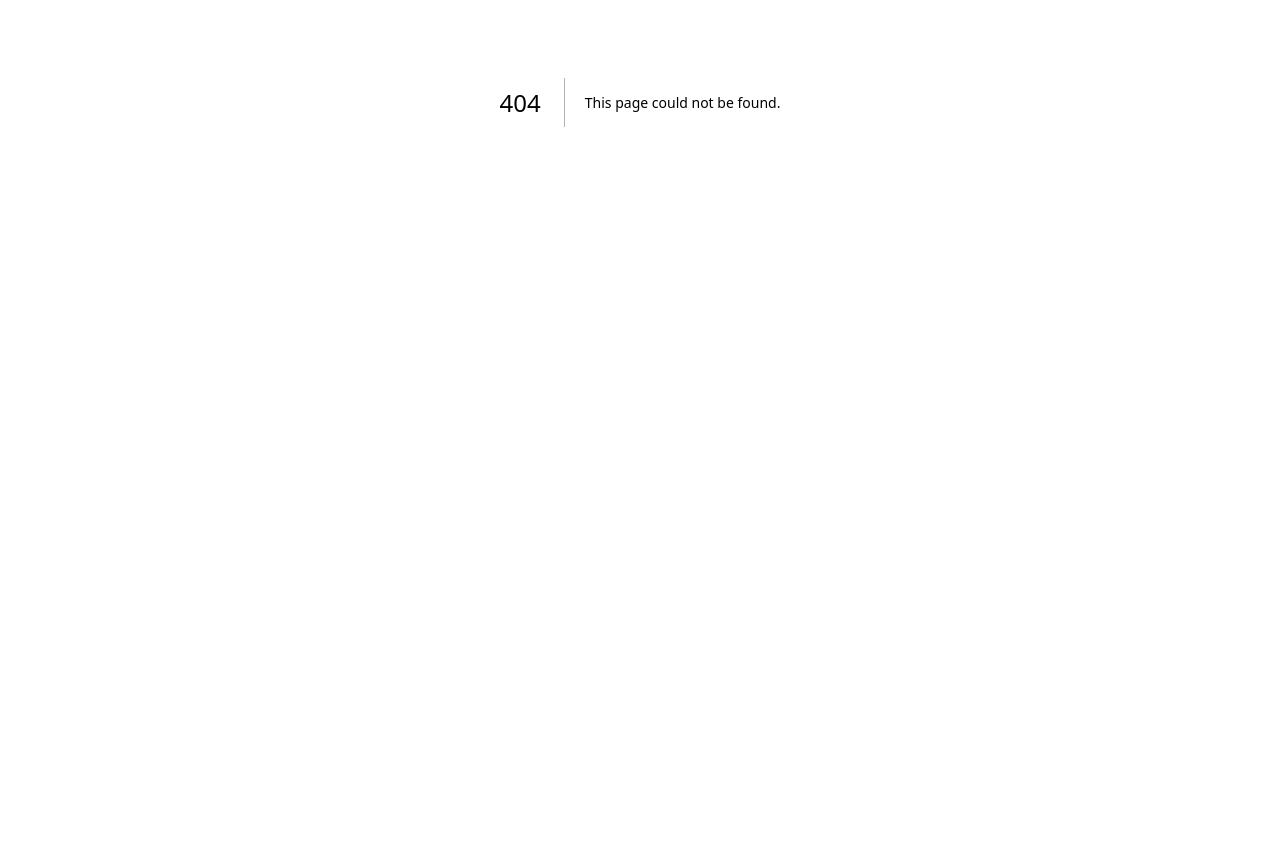
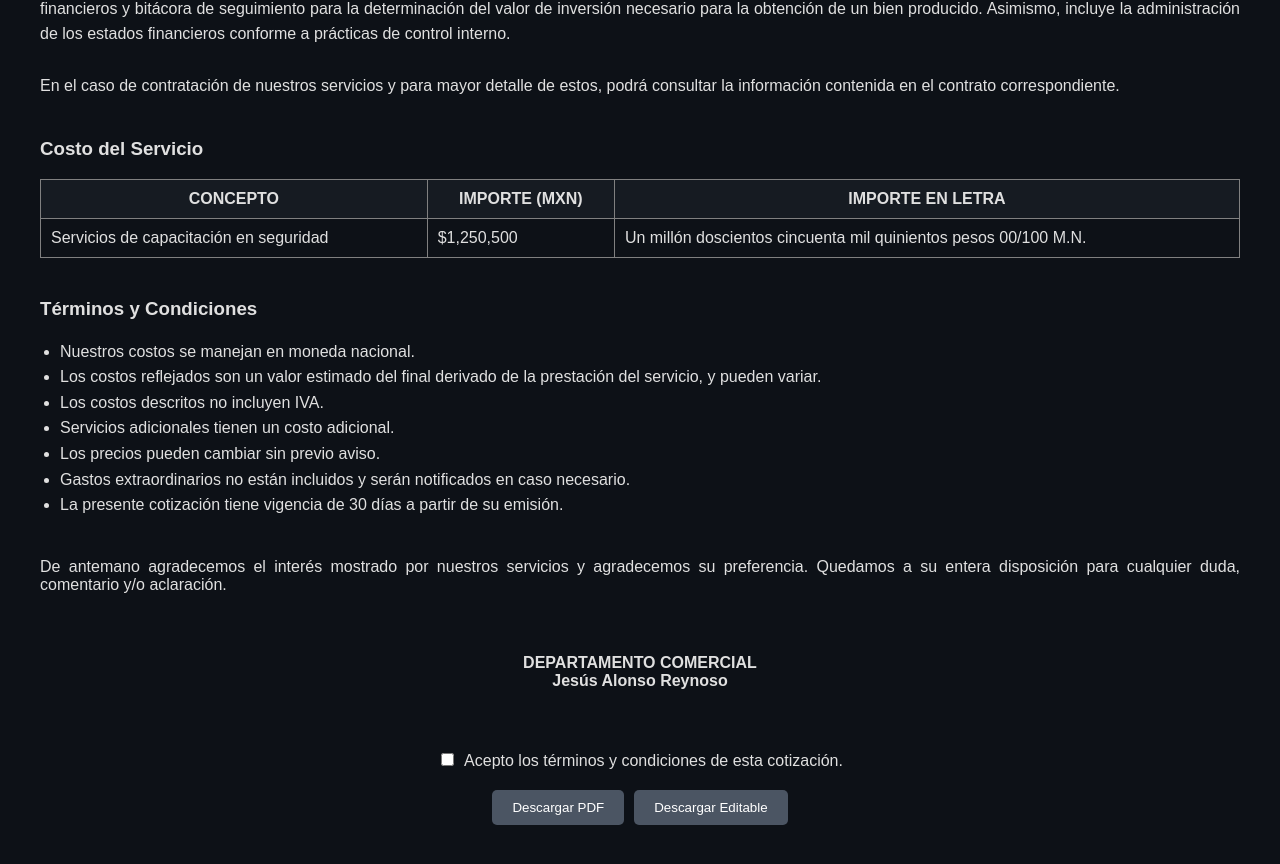
Before and after one commit to eaac83/evidentia, a Next.js app: page /documentos in a window 1280 px wide. Before the commit this address had no page. Shown: the part 298-1162 px from the top of the page. Before the commit the page ends 800 px from the top, so only its background shows below. Built offline with nearby package versions, Linux system fonts and the light colour scheme.

Commit message:
Add files via upload

```diff
--- /dev/null
+++ b/pages/documentos.js
@@ -0,0 +1,184 @@
+
+import { useState } from 'react';
+import jsPDF from 'jspdf';
+
+function numeroALetras(num) {
+  const unidades = ['','uno','dos','tres','cuatro','cinco','seis','siete','ocho','nueve'];
+  const decenas = ['','diez','veinte','treinta','cuarenta','cincuenta','sesenta','setenta','ochenta','noventa'];
+  const centenas = ['','ciento','doscientos','trescientos','cuatrocientos','quinientos','seiscientos','setecientos','ochocientos','novecientos'];
+  const especiales = ['diez','once','doce','trece','catorce','quince'];
+
+  function convertirGrupo(n) {
+    let salida = '';
+    if (n === '100') return 'cien';
+    if (n[0] !== '0') salida += centenas[parseInt(n[0])] + ' ';
+    const d = parseInt(n.substring(1));
+    if (d <= 9) salida += unidades[d];
+    else if (d <= 15) salida += especiales[d - 10];
+    else {
+      salida += decenas[parseInt(n[1])];
+      if (n[2] !== '0') salida += ' y ' + unidades[parseInt(n[2])];
+    }
+    return salida.trim();
+  }
+
+  function convertirNumero(numero) {
+    const padded = numero.toString().padStart(9, '0');
+    const millones = padded.substring(0, 3);
+    const miles = padded.substring(3, 6);
+    const cientos = padded.substring(6, 9);
+
+    let letras = '';
+
+    if (parseInt(millones) > 0) {
+      letras += (millones === '001') ? 'un millón ' : convertirGrupo(millones) + ' millones ';
+    }
+
+    if (parseInt(miles) > 0) {
+      letras += (miles === '001') ? 'mil ' : convertirGrupo(miles) + ' mil ';
+    }
+
+    if (parseInt(cientos) > 0) {
+      letras += convertirGrupo(cientos);
+    }
+
+    return letras.trim();
+  }
+
+  num = parseFloat(num).toFixed(2);
+  const partes = num.split('.');
+  const entero = parseInt(partes[0]);
+  const centavos = partes[1];
+
+  if (entero === 0) return `Cero pesos ${centavos}/100 M.N.`;
+
+  const letras = convertirNumero(entero);
+  return letras.charAt(0).toUpperCase() + letras.slice(1) + ` pesos ${centavos}/100 M.N.`;
+}
+
+export default function Documentos() {
+  const razonSocial = 'JAR Soluciones Industriales';
+  const fecha = '5 de febrero de 2025';
+  const descripcionSAT = 'Servicios de capacitación en seguridad';
+  const monto = 1250500;
+  const importeEnLetra = numeroALetras(monto);
+
+  const [aceptado, setAceptado] = useState(false);
+
+  const handleDescargarPDF = () => {
+    const doc = new jsPDF();
+    doc.text(`Cotización de servicios para ${razonSocial}`, 10, 10);
+    doc.text(`Fecha: ${fecha}`, 10, 20);
+    doc.text(`Descripción: ${descripcionSAT}`, 10, 30);
+    doc.text(`Monto: $${monto.toLocaleString('es-MX')} (${importeEnLetra})`, 10, 40);
+    doc.save('cotizacion.pdf');
+  };
+
+  const handleDescargarEditable = () => {
+    alert(`El archivo editable tiene un costo adicional del 10% sobre el valor de la cotización.\nMonto adicional: $${(monto * 0.1).toLocaleString('es-MX')} MXN.\n\nEste archivo no se entrega de manera automática.\nPor favor contáctenos para gestionar este servicio adicional.`);
+  };
+
+  return (
+    <div style={{ backgroundColor: '#0d1117', color: '#e0e0e0', padding: '40px' }}>
+      <h2 style={{ textAlign: 'center', marginBottom: '30px' }}>COTIZACIÓN DE SERVICIOS PARA CLIENTE</h2>
+      <div style={{ display: 'flex', justifyContent: 'space-between', marginBottom: '30px' }}>
+        <div><strong>Cliente:</strong> {razonSocial}</div>
+        <div><strong>{fecha}</strong></div>
+      </div>
+
+      <p style={{ textAlign: 'justify', lineHeight: '1.6' }}>
+        Le enviamos un cordial saludo y un agradecimiento por el interés mostrado por nuestros servicios.
+        Con base en las diferentes pláticas sostenidas con personal de su empresa y a efecto de continuar con la relación que hemos desarrollado con {razonSocial},
+        nos permitimos hacerle llegar la cotización de los siguientes servicios:
+        <br /><br />
+        {descripcionSAT}, mismo que consiste de manera enunciativa más no limitativa en el estudio mediante la proyección y evaluación de estados financieros y
+        bitácora de seguimiento para la determinación del valor de inversión necesario para la obtención de un bien producido. Asimismo, incluye la administración
+        de los estados financieros conforme a prácticas de control interno.
+        <br /><br />
+        En el caso de contratación de nuestros servicios y para mayor detalle de estos, podrá consultar la información contenida en el contrato correspondiente.
+      </p>
+
+      <h3 style={{ marginTop: '40px' }}>Costo del Servicio</h3>
+      <table border="1" cellPadding="10" style={{ borderCollapse: 'collapse', marginTop: '10px', width: '100%' }}>
+        <thead style={{ backgroundColor: '#161b22' }}>
+          <tr>
+            <th>CONCEPTO</th>
+            <th>IMPORTE (MXN)</th>
+            <th>IMPORTE EN LETRA</th>
+          </tr>
+        </thead>
+        <tbody>
+          <tr>
+            <td>{descripcionSAT}</td>
+            <td>${monto.toLocaleString('es-MX')}</td>
+            <td>{importeEnLetra}</td>
+          </tr>
+        </tbody>
+      </table>
+
+      <h3 style={{ marginTop: '40px' }}>Términos y Condiciones</h3>
+      <ul style={{ lineHeight: '1.6', paddingLeft: '20px' }}>
+        <li>Nuestros costos se manejan en moneda nacional.</li>
+        <li>Los costos reflejados son un valor estimado del final derivado de la prestación del servicio, y pueden variar.</li>
+        <li>Los costos descritos no incluyen IVA.</li>
+        <li>Servicios adicionales tienen un costo adicional.</li>
+        <li>Los precios pueden cambiar sin previo aviso.</li>
+        <li>Gastos extraordinarios no están incluidos y serán notificados en caso necesario.</li>
+        <li>La presente cotización tiene vigencia de 30 días a partir de su emisión.</li>
+      </ul>
+
+      <p style={{ marginTop: '40px', textAlign: 'justify' }}>
+        De antemano agradecemos el interés mostrado por nuestros servicios y agradecemos su preferencia.
+        Quedamos a su entera disposición para cualquier duda, comentario y/o aclaración.
+      </p>
+
+      <div style={{ marginTop: '60px', textAlign: 'center' }}>
+        <div><strong>DEPARTAMENTO COMERCIAL</strong></div>
+        <div><strong>Jesús Alonso Reynoso</strong></div>
+      </div>
+
+      <div style={{ marginTop: '60px', textAlign: 'center' }}>
+        <label style={{ display: 'block', marginBottom: '20px' }}>
+          <input
+            type="checkbox"
+            checked={aceptado}
+            onChange={(e) => setAceptado(e.target.checked)}
+            style={{ marginRight: '10px' }}
+          />
+          Acepto los términos y condiciones de esta cotización.
+        </label>
+
+        <button
+          onClick={handleDescargarPDF}
+          disabled={!aceptado}
+          style={{
+            backgroundColor: aceptado ? '#2563eb' : '#4b5563',
+            color: 'white',
+            padding: '10px 20px',
+            marginRight: '10px',
+            border: 'none',
+            borderRadius: '5px',
+            cursor: aceptado ? 'pointer' : 'not-allowed',
+          }}
+        >
+          Descargar PDF
+        </button>
+
+        <button
+          onClick={handleDescargarEditable}
+          disabled={!aceptado}
+          style={{
+            backgroundColor: aceptado ? '#10b981' : '#4b5563',
+            color: 'white',
+            padding: '10px 20px',
+            border: 'none',
+            borderRadius: '5px',
+            cursor: aceptado ? 'pointer' : 'not-allowed',
+          }}
+        >
+          Descargar Editable
+        </button>
+      </div>
+    </div>
+  );
+}
```
